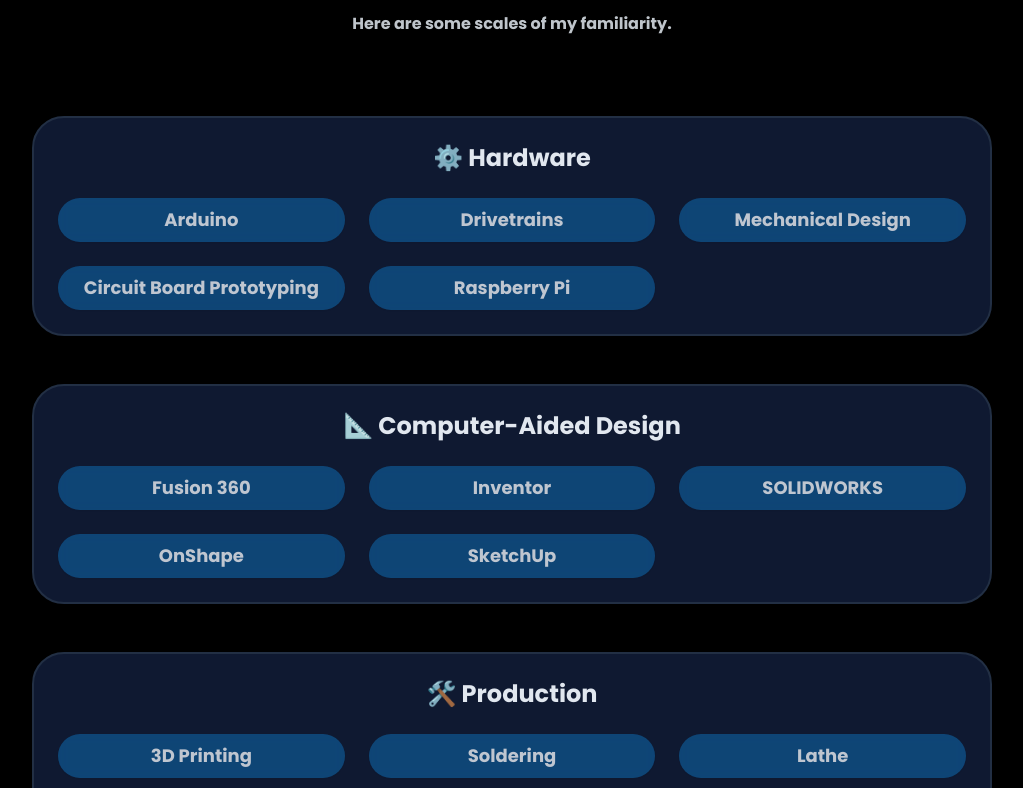
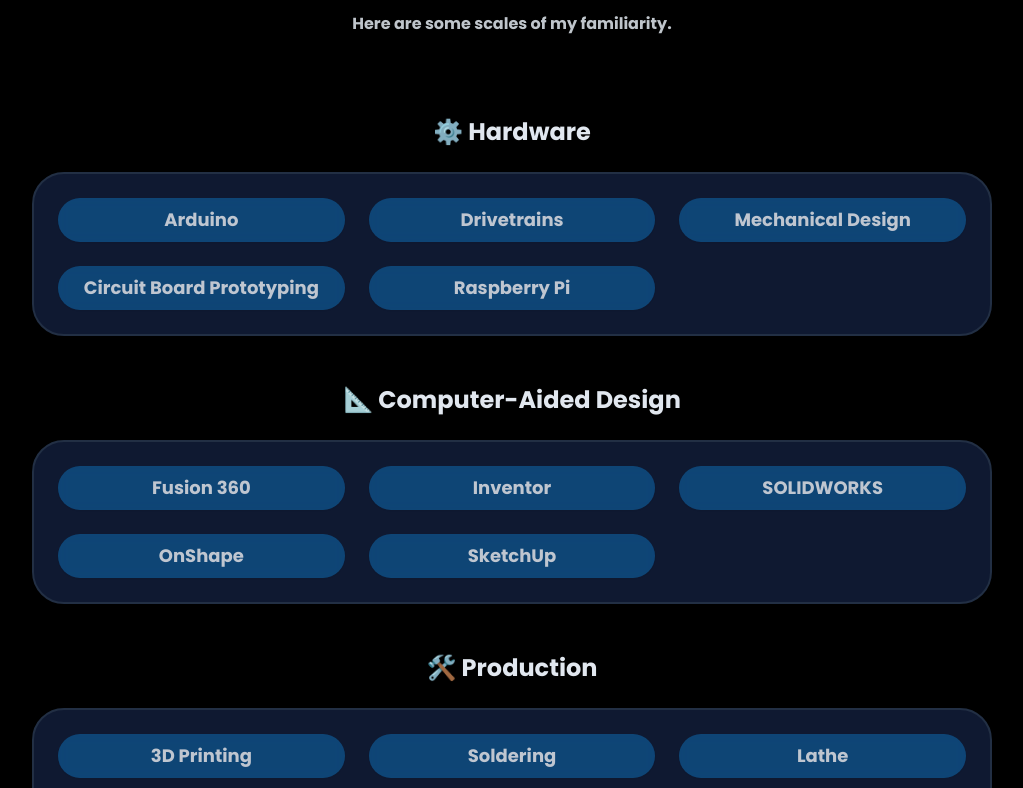
Before and after one commit to Aabjosh/Aabjosh-s-Portfolio, a React (Vite) app: page / in a window 1280 px wide. Shown: the part 2692-3480 px from the top of the page, without its empty margins (128-1151 px from the left). Built offline with nearby package versions, Linux system fonts and the light colour scheme.

Commit message:
changed the skills section again x2

```diff
--- a/src/components/SkillsSection.jsx
+++ b/src/components/SkillsSection.jsx
@@ -61,11 +61,11 @@
 
                 <div className="space-y-12">
                     {Object.entries(skillsByCategory).map(([category, categorySkills]) => (
-                        <div key={category} className="bg-card/70 rounded-4xl p-6 border-2 space-y-6">
+                        <div key={category} className="space-y-6">
                             <h3 className="text-2xl font-bold text-center text-foreground mb-6">
                                 {category}
                             </h3>
-                            <div className="grid grid-cols-1 md:grid-cols-2 lg:grid-cols-3 gap-6">
+                            <div className="bg-card/70 rounded-4xl p-6 border-2 grid grid-cols-1 md:grid-cols-2 lg:grid-cols-3 gap-6">
                                 {categorySkills.map((skill, key) => (
                                     <div key={key} className="bg-primary/50 p-2 rounded-full shadow-xs card-hover flex flex-col justify-center backdrop-blur-xs animate-pulse-slow">
                                         <div className="">
```
